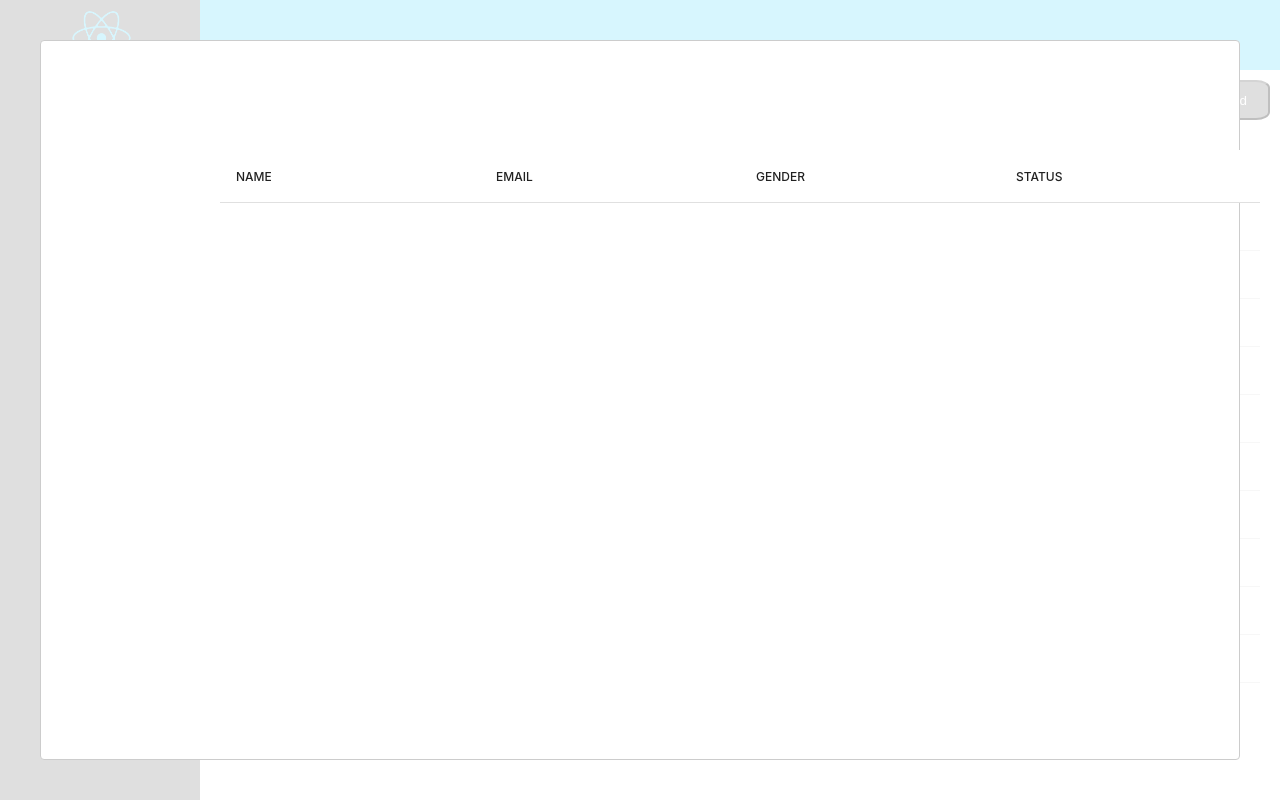
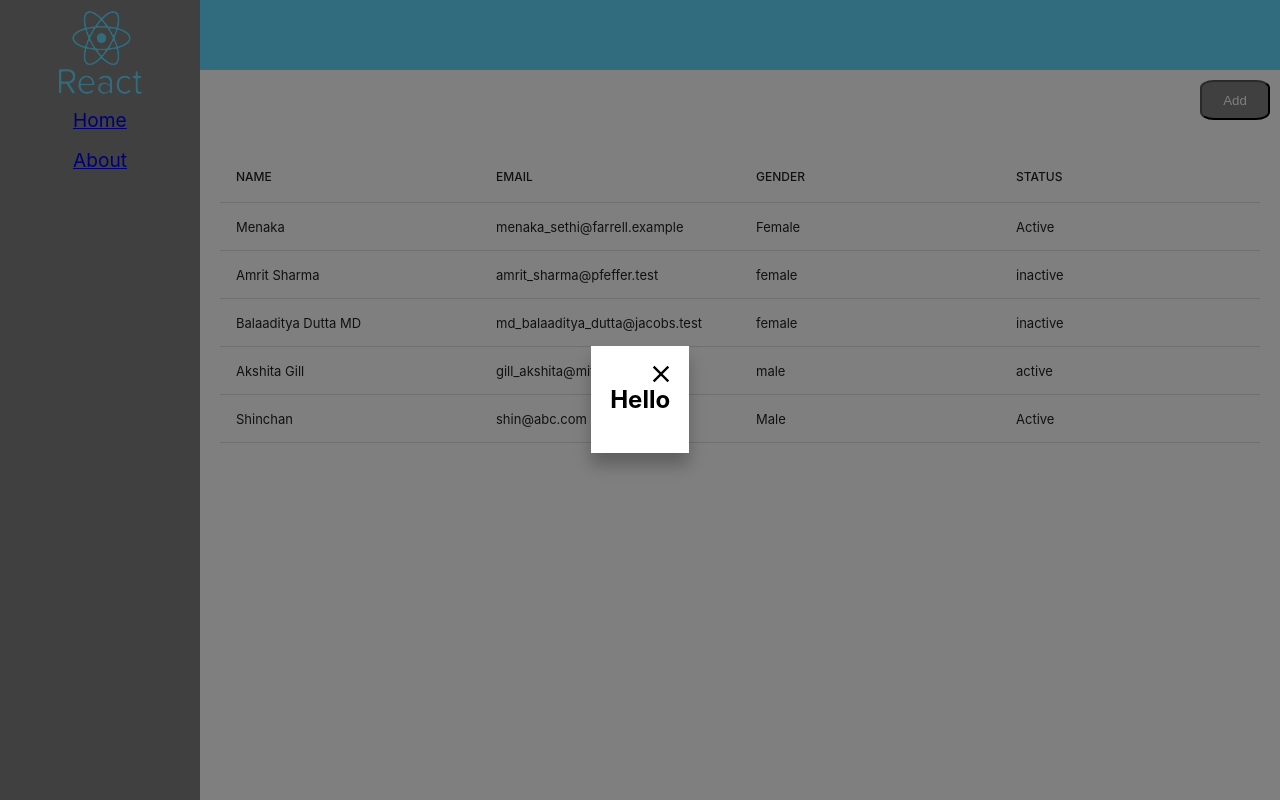
Before and after one commit to krupaliNimap/ReactTask, a React (Create React App) app in the folder crud3/: page / in a window 1280 px wide. Both pictures are taken after a click on the button "Add". Built offline with nearby package versions, Linux system fonts and the light colour scheme; data requests are answered from the project's data file.

Commit message:
table and modal

```diff
--- a/crud3/src/components/Home.js
+++ b/crud3/src/components/home/Home.js
@@ -1,10 +1,10 @@
 import axios from "axios";
 import React, { useEffect, useState } from "react";
 import DataTable from "react-data-table-component";
-import "../shared/styles/Styles.css";
-import Spinner from "../shared/Spinner";
+import "../../shared/styles/Styles.css";
+import "react-responsive-modal/styles.css";
+import Spinner from "../../shared/Spinner";
 import Modal from "react-responsive-modal";
-import ReactModal from "react-modal";
 
 const Home = () => {
   console.log(" :>> ");
@@ -46,6 +46,7 @@ const Home = () => {
       })
       .catch((err) => {
         console.log(err);
+        setSpinnerState(false);
       });
   };
 
@@ -53,7 +54,6 @@ const Home = () => {
 
   return (
     <>
-      <div>
       <div className="div-add-user-button">
         <button onClick={handleModalOpen} className="add-user-button">
           Add
@@ -62,24 +62,24 @@ const Home = () => {
       <div className="home-container">
         <DataTable
           fixedHeader
+          fixedHeaderScrollHeight="300px"
           highlightOnHover
           responsive
           progressPending={spinnerState}
           progressComponent={<Spinner />}
-            className="user-table"
+          // className="user-table"
           columns={columns}
           data={allData}
+          className="Hello"
         />
       </div>
-      </div>
-      <div className="modal-container">
+      {console.log("modalOpen :>> ", modalOpen)}
       {modalOpen && (
-          <ReactModal
-            isOpen={modalOpen}
-            onRequestClose={handleModalClose}
-          ></ReactModal>
+        <Modal open={modalOpen} onClose={handleModalClose} center>
+          <h2>Hello</h2>
+          <form> </form>
+        </Modal>
       )}
-      </div>
     </>
   );
 };
--- a/crud3/src/shared/PrivateRouting.js
+++ b/crud3/src/shared/PrivateRouting.js
@@ -1,7 +1,7 @@
 import React from "react";
 import { createBrowserRouter } from "react-router-dom";
 import SideNav from "./SideNav";
-import Home from "../components/Home";
+import Home from "../components/home/Home";
 import About from "../components/About";
 
 const PrivateRouting = createBrowserRouter([
--- a/crud3/src/shared/styles/Styles.css
+++ b/crud3/src/shared/styles/Styles.css
@@ -45,9 +45,10 @@
 .home-container{
     margin: 20px;
 }
-.div-add-user-button
-{display: flex;
-justify-content: end;}
+.div-add-user-button{
+    display: flex;
+    justify-content: end;
+}
 .add-user-button{
     background-color: gray;
     color:white;
@@ -64,6 +65,6 @@ justify-content: end;}
 }
 
 .modal-container{
-    overflow: hidden;
-    background-color: white ;
+    width: 50%;
+    height: auto;
 }
```
Also changed, not shown: crud3/src/components/home/UserForm.js (added, +7 -0 lines). Lines whose indentation alone changed are shown as unchanged.
